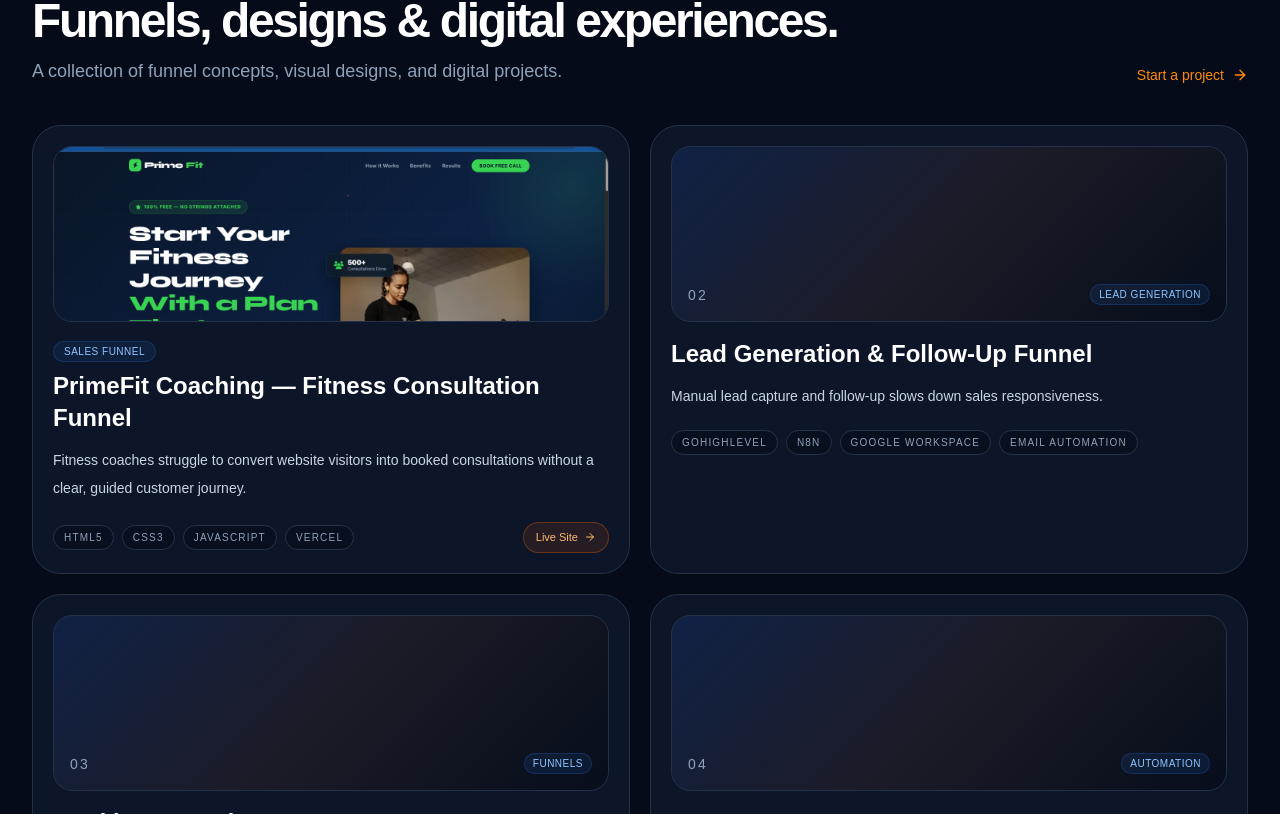
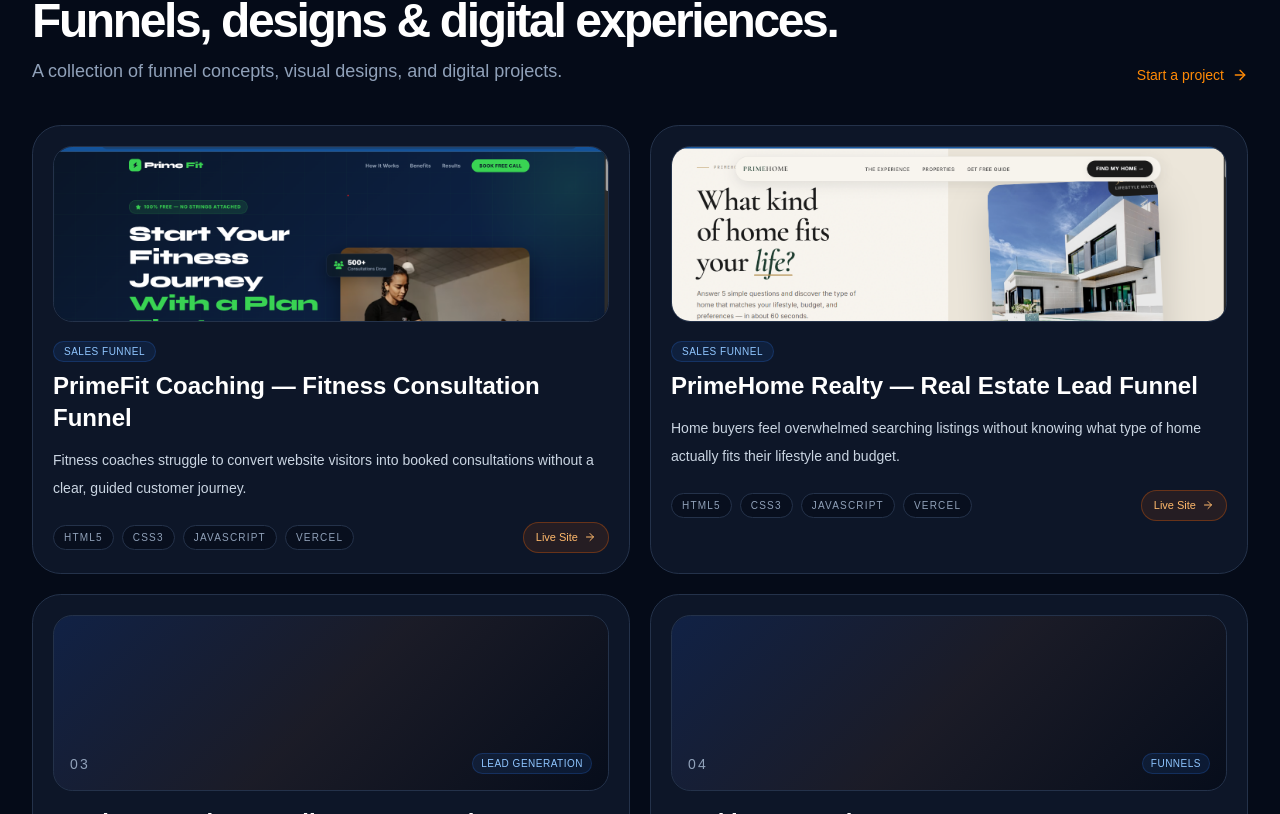
Before and after one commit to Jayobz/my-funnel-portfolio, a Next.js app: page / in a window 1280 px wide. Shown: the part 4686-5500 px from the top of the page. Built offline with nearby package versions, Linux system fonts and the light colour scheme.

Commit message:
Add PrimeHome Realty real estate funnel project

```diff
--- a/src/data/portfolio.ts
+++ b/src/data/portfolio.ts
@@ -159,6 +159,17 @@ export const portfolioData = {
       result: "A live, conversion-focused fitness funnel that qualifies leads and books free consultations.",
       liveUrl: "https://prime-fit-coaching.vercel.app/",
       imagePath: "/images/projects/page.png",
+    },
+    {
+      title: "PrimeHome Realty — Real Estate Lead Funnel",
+      category: "Sales Funnel",
+      problem: "Home buyers feel overwhelmed searching listings without knowing what type of home actually fits their lifestyle and budget.",
+      solution: "A real estate funnel that guides prospects through 5 lifestyle questions, builds clarity around their needs, and moves them toward a free consultation with an advisor.",
+      workflow: ["Landing Page", "Lifestyle Quiz", "Budget Qualifier", "Free Guide", "Consultation Booking"],
+      tools: ["HTML5", "CSS3", "JavaScript", "Vercel"],
+      result: "A conversion-focused real estate funnel that qualifies buyers and books consultations.",
+      liveUrl: "https://real-state-hazel-nu.vercel.app/",
+      imagePath: "/images/projects/real state.png",
     },
     {
       title: "Lead Generation & Follow-Up Funnel",
```
Also changed, not shown: public/images/projects/real state.png (added).
